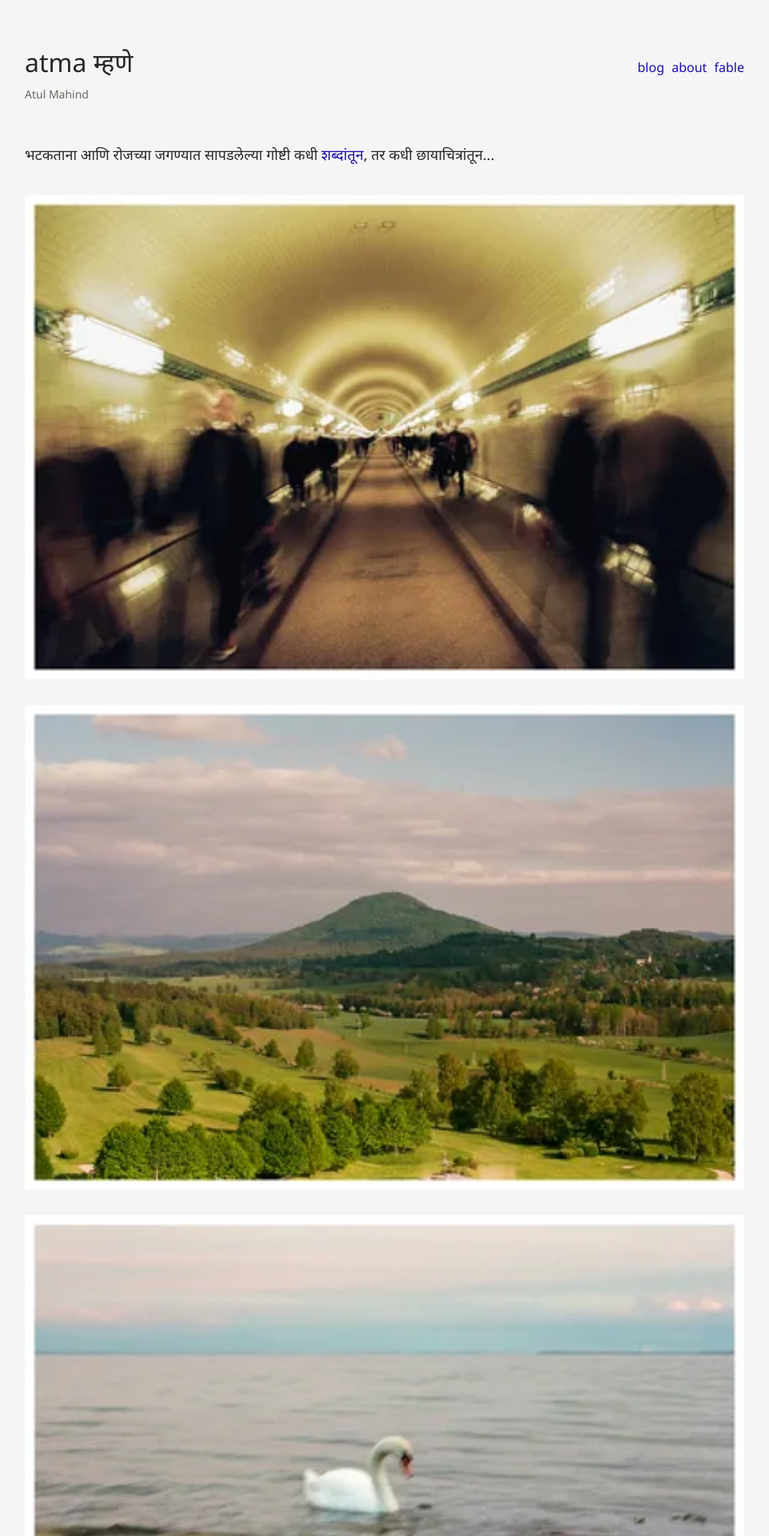
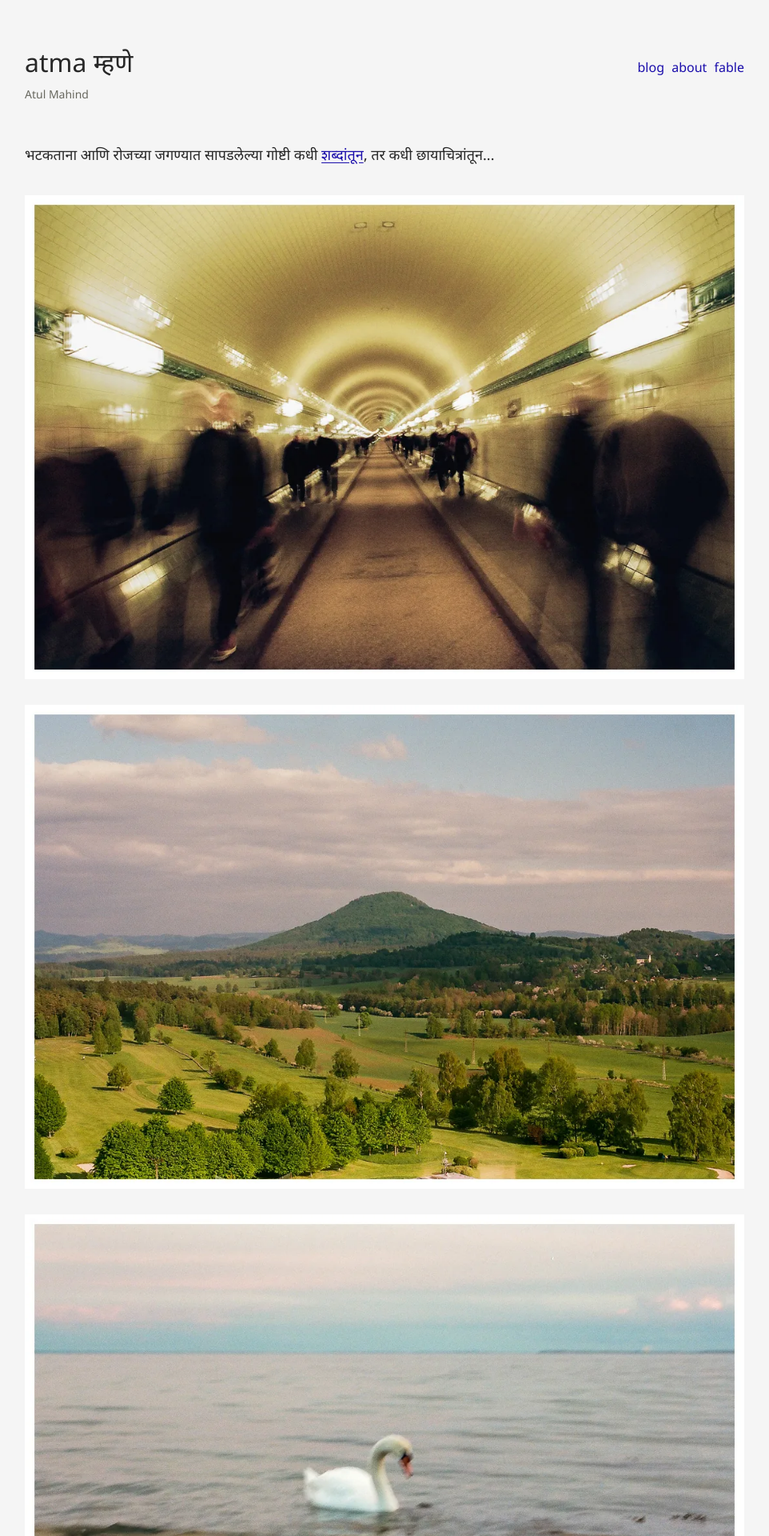
Before and after one commit to atulmahind/atulmahind.github.io, a Jekyll site: the page built from index.html, in a window 1280 px wide. Shown: the top 1920 px of the page at 80% size, without its empty margins (159-1121 px from the left). Built offline with Jekyll 4.4.1, drawn with Linux system fonts in a browser that asks for light colours.

Commit message:
Underline the introductory paragraph’s link

```diff
--- a/assets/css/main.scss
+++ b/assets/css/main.scss
@@ -170,6 +170,16 @@ ul {
 .home-intro {
 	max-width: 960px;
 	margin-bottom: 32px;
+
+	a {
+		text-decoration: underline;
+		text-underline-offset: 0.15em;
+
+		&:hover {
+			padding-bottom: 0;
+			border-bottom: 0;
+		}
+	}
 }
 
 .photography {
```
